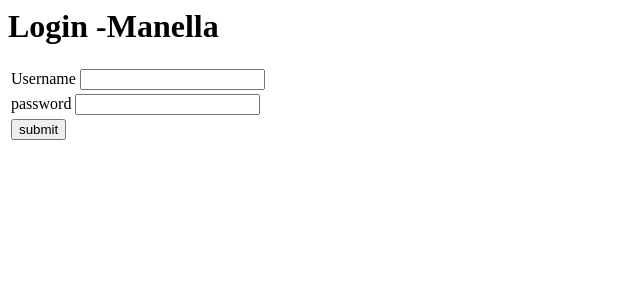
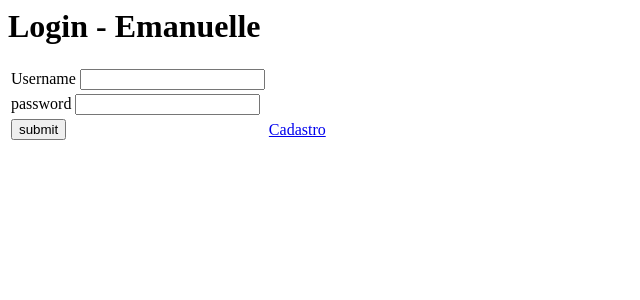
Before and after one commit to m4nella/phpBase, a PHP site: page /login.php in a window 1280 px wide. Shown: the top 300 px of the page, without its empty margins (0-640 px from the left). Run offline with PHP 8.4, Linux system fonts and the light colour scheme.

Commit message:
add link da pag

```diff
--- a/login.php
+++ b/login.php
@@ -26,8 +26,7 @@ if(isset($_POST['sub'])){
     </head>
     <body>
 
-    <h1> Login -Manella </h1>
-
+    <h1> Login - Emanuelle </h1>
         <form method="POST" enctype="multipart/form-data">
             <table>
 
@@ -47,6 +46,9 @@ if(isset($_POST['sub'])){
                     <td>
                         <input type="submit" name="sub" value="submit">
                     </td>
+                        <td>
+                            <a href="reg.php"> Cadastro </a>
+                        </td>
                 </tr>
             </table>
     </body>
```
Also changed, not shown: image/nathan drake.jfif (added).
